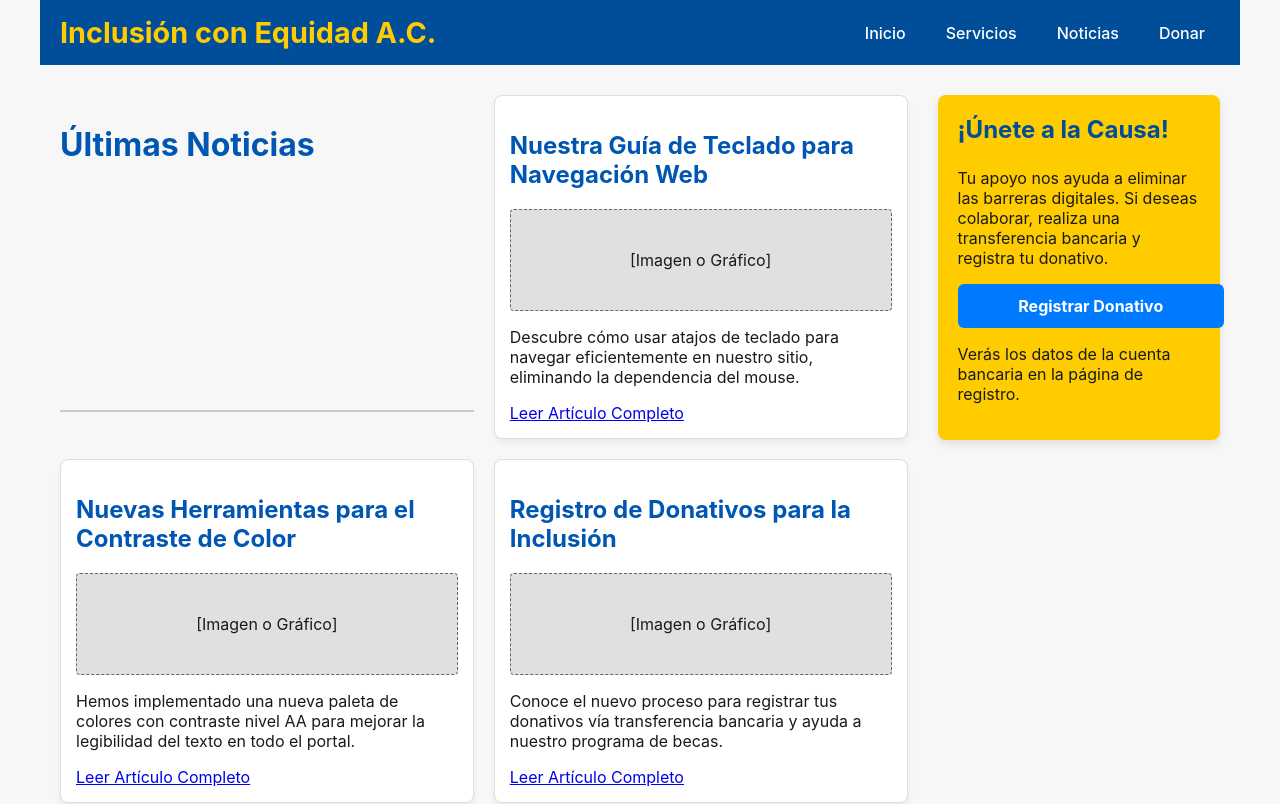
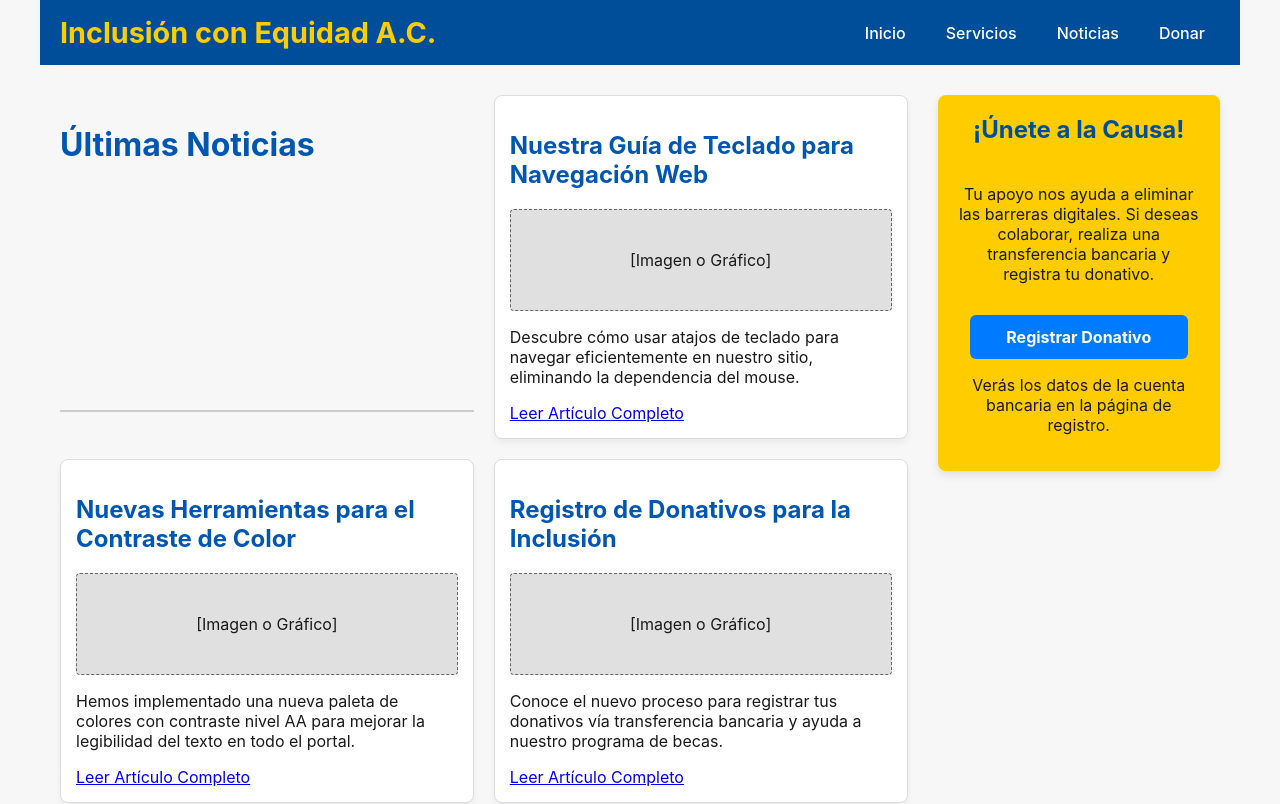
Before and after one commit to Karina-Martinez/accessible-blog-mockup, a React (Create React App) app: page / in a window 1280 px wide. Shown: the top 804 px of the page. Built offline with nearby package versions, Linux system fonts and the light colour scheme.

Commit message:
FIX: Corrige el layout del botón de Donativo en el Aside usando Flexbox para asegurar el centrado horizontal.

```diff
--- a/src/App.css
+++ b/src/App.css
@@ -97,6 +97,13 @@ body {
     border-radius: 8px;
     box-shadow: 0 4px 8px rgba(0,0,0,0.1);
     height: fit-content;
+
+    /* --- CORRECCIÓN PARA CENTRADO DEL BOTÓN --- */
+    display: flex;
+    flex-direction: column;
+    align-items: center; /* Centra los elementos horizontalmente */
+    text-align: center; /* Centra el texto */
+    /* ------------------------------------------- */
 }
 
 .callout-title {
@@ -106,8 +113,11 @@ body {
 }
 
 .donation-button {
+    /* Eliminamos width: 100% para que el botón no ocupe todo el ancho del aside */
+    /* y así el flexbox pueda centrarlo */
     display: block;
-    width: 100%;
+    width: auto; /* Ajuste para que se centre correctamente */
+    min-width: 80%; /* Le damos un ancho mínimo para que sea visible */
     text-align: center;
     padding: 12px;
     background-color: #007bff;
```
